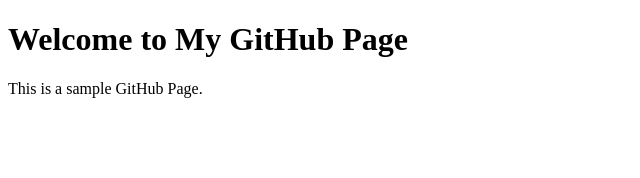
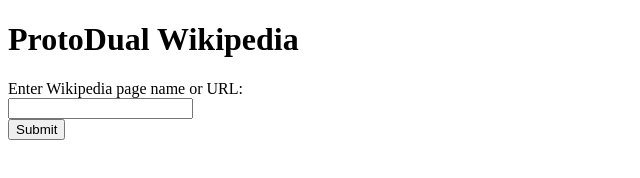
Before and after one commit to AndarManik/InlinkWikipedia, a plain HTML site: page index.html in a window 1280 px wide. Shown: the whole page, without its empty margins (0-640 px from the left). Drawn offline with Linux system fonts and the light colour scheme.

Commit message:
Update index.html

```diff
--- a/index.html
+++ b/index.html
@@ -1,10 +1,27 @@
 <!DOCTYPE html>
 <html>
 <head>
-    <title>My GitHub Page</title>
+    <title>ProtoDual Wikipedia</title>
 </head>
 <body>
-    <h1>Welcome to My GitHub Page</h1>
-    <p>This is a sample GitHub Page.</p>
+    <h1>ProtoDual Wikipedia</h1>
+    <form id="wiki-form">
+        <label for="wiki-input">Enter Wikipedia page name or URL:</label><br>
+        <input type="text" id="wiki-input" name="wiki-input" value=""><br>
+        <input type="submit" value="Submit">
+    </form>
+
+    <script>
+    document.getElementById('wiki-form').addEventListener('submit', function(event) {
+        event.preventDefault(); // to prevent the form from submitting normally
+        var input = document.getElementById('wiki-input').value;
+
+        // now, input contains the value the user entered
+        // you can add code here to handle the input, e.g., validate it,
+        // make a request to the Wikipedia API, etc.
+
+        console.log(input); // for now, let's just log it to the console
+    });
+    </script>
 </body>
 </html>
```
